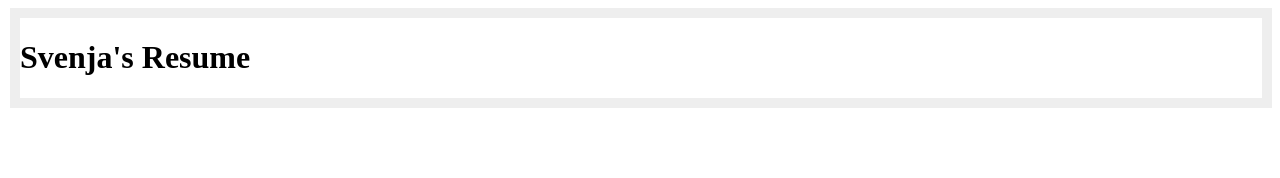
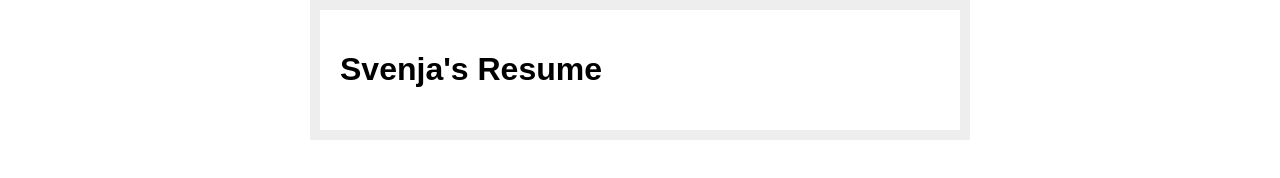
Before and after one commit to svenjawhateverr/resume, a plain HTML site: page index.html in a window 1280 px wide. Drawn offline with Linux system fonts and the light colour scheme.

Commit message:
Font, Margin

```diff
--- a/style.css
+++ b/style.css
@@ -1,4 +1,8 @@
 body {
   border: 10px solid #eee;
-  margin-left: 10px;
+  margin: 0;
+  font-family: Arial;
+  padding: 20px;
+  max-width: 600px;
+  margin: auto;
 }
```
